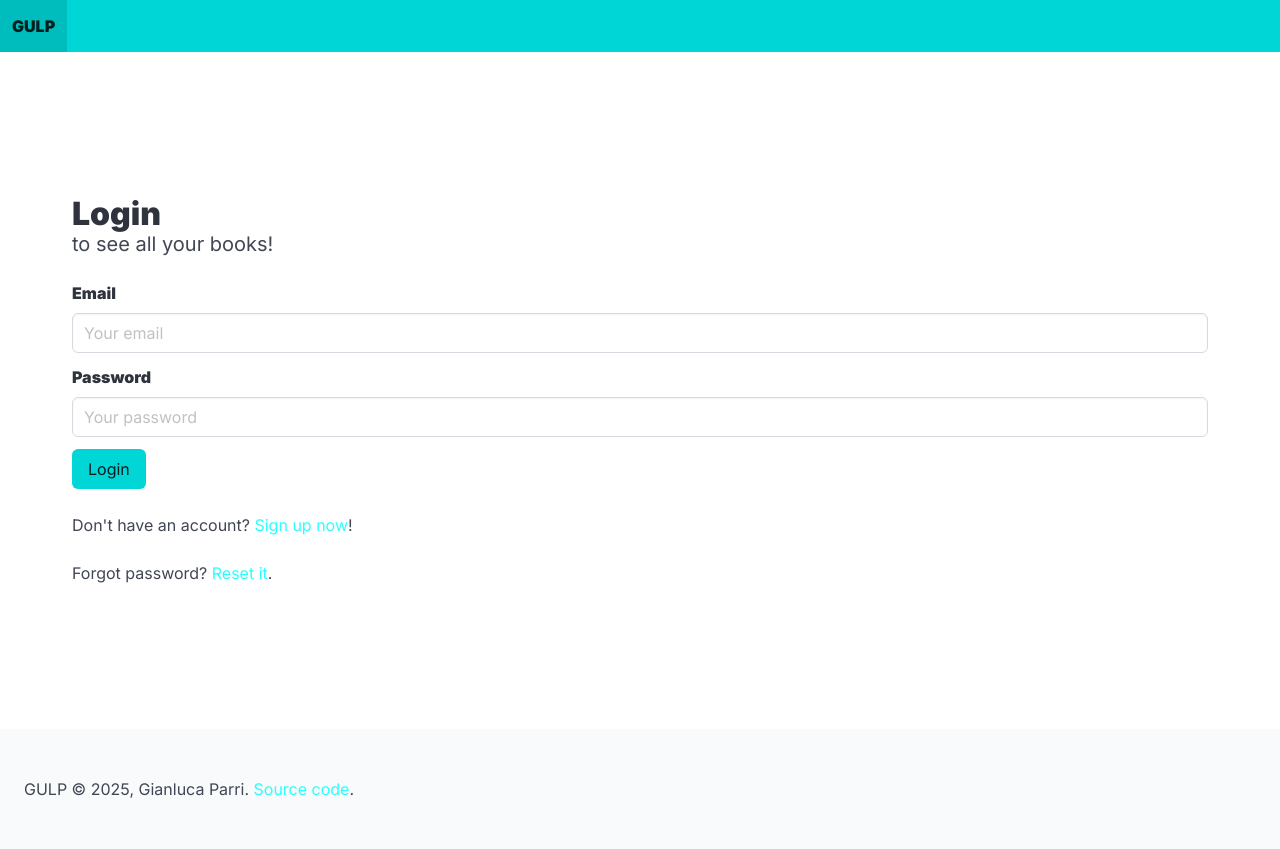
After one commit to gianluparri03/gulp, a Flask app: page /login in a window 1280 px wide. The commit adds this page. Run offline with Flask 3, Linux system fonts and the light colour scheme.

Commit message:
Implemented login and signup pages; created logo and icon

```diff
--- a/gulp/__init__.py
+++ b/gulp/__init__.py
@@ -2,7 +2,7 @@ from flask import Flask
 
 from gulp.configs import load_configs, configs
 from gulp.database import init_db
-from gulp.web import app
+from gulp.web import init_app, app
 
 
 def run():
@@ -13,6 +13,7 @@ def run():
     init_db()
 
     # Runs the app according to the configs
+    init_app()
     app.run(
         debug=configs['GULP_DEBUG'],
         port=configs['GULP_PORT'],
--- /dev/null
+++ b/gulp/web/templates/base.html
@@ -0,0 +1,51 @@
+<!DOCTYPE html>
+
+<html>
+    <head>
+        <meta charset="utf-8">
+
+        <title>GULP</title>
+
+        <meta http-equiv="content-type" content="text/html">
+        <meta name="author" content="Gianluca Parri">
+        <meta name="owner" content="Gianluca Parri">
+        <meta name="viewport" content="width=device-width, initial-scale=1">
+
+        <link href="https://fonts.googleapis.com/css2?family=Inter:wght@400;900&display=swap" rel="stylesheet">
+        <link href="https://cdn.jsdelivr.net/npm/bulma@1.0.2/css/bulma.min.css" rel="stylesheet">
+
+        <style>
+            :root {
+                --bulma-primary-h: 180deg;
+                --bulma-primary-l: 42%;
+                --bulma-link-h: 180deg;
+                --bulma-link-l: 42%;
+            }
+
+            .footer {
+                --bulma-footer-padding: 3rem 1.5rem;
+            }
+
+            .navbar-brand {
+                font-weight: 900;
+            }
+        </style>
+    </head>
+
+    <body>
+        <nav class="navbar is-primary">
+            <div class="navbar-brand">
+                <a class="navbar-item" href="/">GULP</a>
+            </div>
+        </nav>
+
+        {% block content %} {% endblock %}
+
+        <footer class="footer">
+            <p class="content">
+                GULP &copy; 2025, Gianluca Parri.
+                <a href="https://github.com/gianluparri03/gulp" target="_blank">Source code</a>.
+            </p>
+        </footer>
+    </body>
+</html>
--- /dev/null
+++ b/gulp/web/templates/login.html
@@ -0,0 +1,46 @@
+{% extends "base.html" %}
+
+{% block content %}
+    <section class="section is-medium">
+        <div class="section-body">
+            <p class="title">Login</p>
+            <p class="subtitle">to see all your books!</p>
+
+            <form class="block" method="POST">
+                <div class="field">
+                    <label class="label" for="email">Email</label>
+                    <div class="control">
+                        <input class="input" type="email" id="email" name="email" placeholder="Your email" value="{{ email }}" required>
+                    </div>
+                </div>
+
+                <div class="field">
+                    <label class="label" for="password">Password</label>
+                    <div class="control">
+                        <input class="input" type="password" id="password" name="password" placeholder="Your password" required>
+                    </div>
+                </div>
+
+                {% if error %}
+                    <article class="message is-danger">
+                        <div class="message-body">{{ error }}</div>
+                    </article>
+                {% endif %}
+
+                <div class="field">
+                    <div class="control">
+                        <input class="button is-primary" type="submit" value="Login">
+                    </div>
+                </div>
+            </form>
+
+            <div class="block">
+                Don't have an account? <a href="/signup" class="link">Sign up now</a>!
+            </div>
+
+            <div class="block">
+                Forgot password? <a class="link">Reset it</a>.
+            </div>
+        </div>
+    </section>
+{% endblock %}
--- /dev/null
+++ b/gulp/web/user.py
@@ -0,0 +1,62 @@
+from flask import render_template, request, session, redirect
+from functools import wraps
+
+from gulp.web import app
+from gulp.database import Users, GULPError
+from gulp.database.users import User
+
+
+def login_required(func):
+    @wraps(func)
+    def inner(*args, **kwargs):
+        # Redirects anonymous users to the login page
+        try:
+            user = Users.get(session['user'])
+            return func(user, *args, **kwargs)
+        except (KeyError, GULPError):
+            return redirect('/login')
+
+    return inner
+
+
+@app.route('/')
+@login_required
+def index(user):
+    return render_template('index.html', name=user.name)
+
+@app.route('/login', methods=['GET', 'POST'])
+def login():
+    # Returns the form if it's a get request
+    if request.method == 'GET':
+        return render_template('login.html')
+
+    # Fetches the request data
+    email = request.form.get('email', '')
+    password = request.form.get('password', '')
+
+    # Tries to execute the login
+    try:
+        user = Users.login(email, password)
+        session['user'] = user.id
+        return redirect('/')
+    except GULPError as e:
+        return render_template('login.html', error=str(e), email=email), 400
+
+@app.route('/signup', methods=['GET', 'POST'])
+def signup():
+    # Returns the form if it's a get request
+    if request.method == 'GET':
+        return render_template('signup.html')
+
+    # Fetches the request data
+    name = request.form.get('name', '')
+    email = request.form.get('email', '')
+    password = request.form.get('password', '')
+
+    # Tries to execute the signup
+    try:
+        user = Users.create(name, email, password)
+        session['user'] = user.id
+        return redirect('/')
+    except GULPError as e:
+        return render_template('signup.html', error=str(e), name=name, email=email), 400
```
Also changed, not shown: gulp/web/__init__.py (+22 -4 lines), gulp/web/templates/error.html (added, +9 -0 lines), gulp/web/templates/index.html (+9 -61 lines), gulp/web/templates/signup.html (added, +72 -0 lines), README.md, gulp/web/static/icon.png (added), gulp/web/static/icon.svg (added), gulp/web/static/logo.png (added), gulp/web/static/logo.svg (added), 1 other file.
